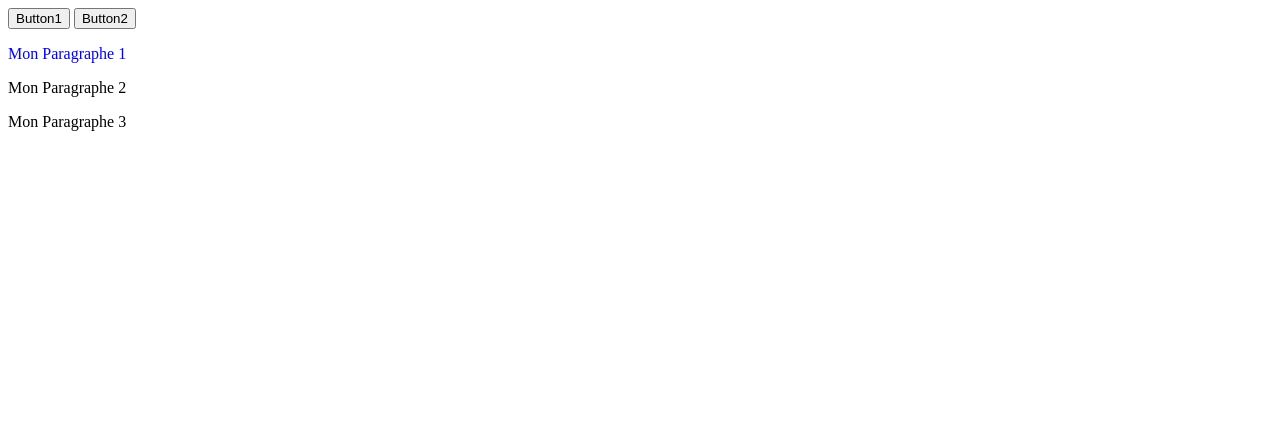
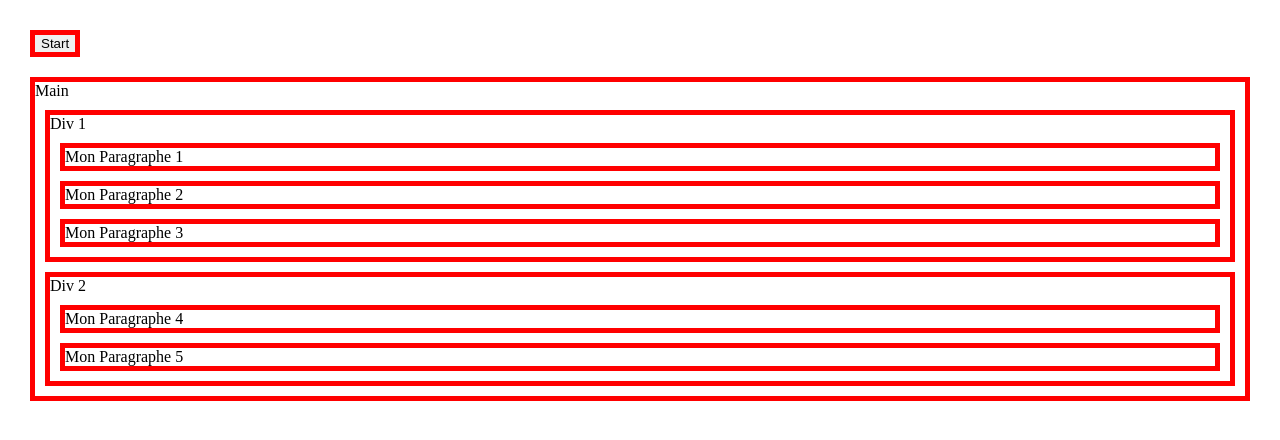
Before and after one commit to chrislaf63/Cours_JQuery, a plain HTML site: page index.html in a window 1280 px wide. Drawn offline with Linux system fonts and the light colour scheme.

Commit message:
Arborescence des élements

```diff
--- a/index.html
+++ b/index.html
@@ -9,11 +9,18 @@
         <title>Document</title>
     </head>
     <body>
-        <button id="but1">Button1</button>
-        <button id="but2">Button2</button>
-            <p id="p1" style="color: blue;">Mon Paragraphe 1</p>
-            <p id="p2">Mon Paragraphe 2</p>
-            <p id="p3">Mon Paragraphe 3</p>
+        <button id="start">Start</button>
+        <div id="main">Main
+            <div id="div1">Div 1
+                <p id="p1" class="special">Mon Paragraphe 1</p>
+                <p id="p2">Mon Paragraphe 2</p>
+                <p id="p3" class="special">Mon Paragraphe 3</p>
+            </div>
+            <div id="div2">Div 2
+                <p id="p4" class="special">Mon Paragraphe 4</p>
+                <p id="p5">Mon Paragraphe 5</p>
+            </div>
+        </div>
 
     </body>
 </html>
--- a/script.js
+++ b/script.js
@@ -1,16 +1,12 @@
 $(function(){
 
-    $("#but1").click(function(){
+    $("#start").click(function(){
 
-        ( $("#but2").width(150))
+        $("p").filter(".special").css("border-color","green");
+
+    });
 
 
 
-    });
-
-    // $("#but2").click(function(){
-    //     $("#p1").removeClass("red");
-    // });
-
 
 });
--- a/style.css
+++ b/style.css
@@ -1,7 +1,8 @@
-.red {
-    color: red;
+* {
+    margin: 10px;
+    border: 5px solid red;
 }
 
-.bold {
-    font-weight: bold;
+html, body {
+    border: none;
 }
```
